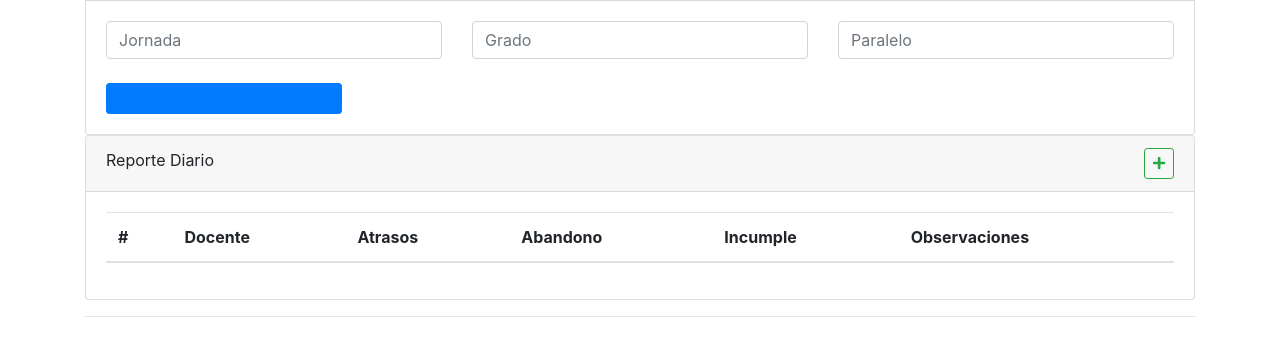
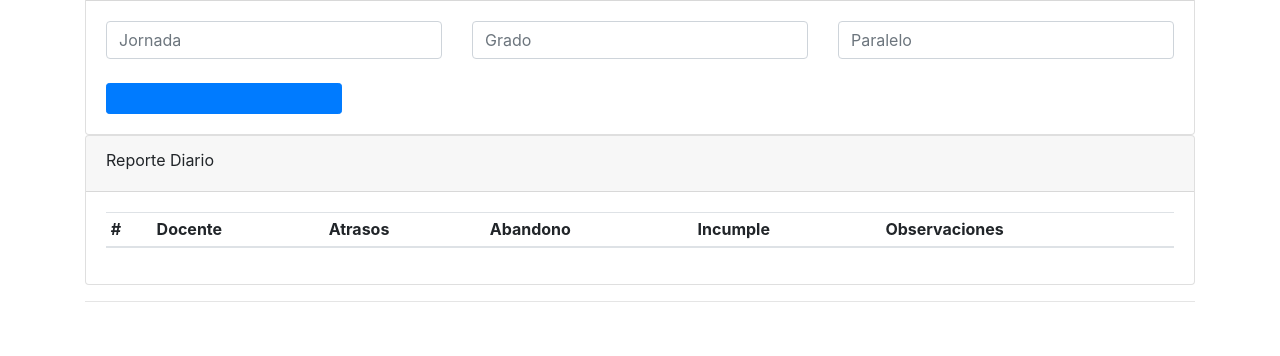
Before and after one commit to VinicioGuachamin/tesisMejia, a Symfony app: template templates/inspeccion/index.html.twig in a window 1280 px wide. Shown: the part 140-496 px from the top of the page. Run offline with Twig, Linux system fonts and the light colour scheme; the template is opened without the code that fills it, so the values that code supplies are empty; form fields are guessed from the names that the template uses; some libraries are stand-ins or nearby versions.

Commit message:
validaciones modulo inspeccion

```diff
--- a/templates/inspeccion/index.html.twig
+++ b/templates/inspeccion/index.html.twig
@@ -33,7 +33,7 @@
 
 			    </div>
 			    <div class="col-md-1">
-			         <a href="#" role="button" class="find btn btn-outline-success btn-sm ml-auto" ><i class="fa fa-search" aria-hidden="true"></i></a>
+			         <a href="#" role="button" class="find btn btn-outline-success btn-sm ml-auto" title="buscar reporte" ><i class="fa fa-search" aria-hidden="true"></i></a>
 			    </div>
 			</div>
 			<div class="row" id="msgAlert"></div>
@@ -80,12 +80,12 @@
 	<div class="card">
 	  <div class="card-header d-flex">
 	    Reporte Diario
-	     <a href="#victorModal" role="button" class="btn btn-outline-success btn-sm ml-auto" data-toggle="modal"><i class="fa fa-plus" aria-hidden="true"></i></a>
+	     <a  id ="add_report" style="visibility: hidden;" href="#victorModal" role="button" class="btn btn-outline-success btn-sm ml-auto" data-toggle="modal" title="añadir observaciones"><i class="fa fa-plus" aria-hidden="true"></i></a>
 	  </div>
 	  <div class="card-body">
 
 
-	  	<table class="table" id="table-reportes">
+	  	<table class="table table-sm" id="table-reportes">
 		  <thead>
 		    <tr>
 		      <th scope="col-md-1">#</th>
@@ -432,6 +432,8 @@
 		                    $("#reporte_jornada").prop('disabled', true);
 		                    $("#reporte_grado").prop('disabled', true);
 		                    $("#reporte_paralelos").prop('disabled', true);
+		                    $("#add_report").css("visibility","visible");
+
 
 		                    //$('div#ajax-results').html(data.output);
 
@@ -470,6 +472,7 @@
                 	console.log(data);
 
                 	if(data.length > 0 ){
+                		$("#add_report").css("visibility","visible");
                 		console.log("insetndo registro");
 
 	                	$('table tr:not(:first-child)').remove();
@@ -520,6 +523,8 @@
 			            $("#reporte_grado").prop('disabled', false);
 			            $("#reporte_paralelos").prop('disabled', false);
 
+			            $("#add_report").css("visibility","hidden");
+
 
 
                       	$( "#msgAlert" ).append("<div id='msg' class='alert alert-info' role='alert'>No tiene ningun reporte registrado en esta fecha: "+fecha+" </div>");
```
